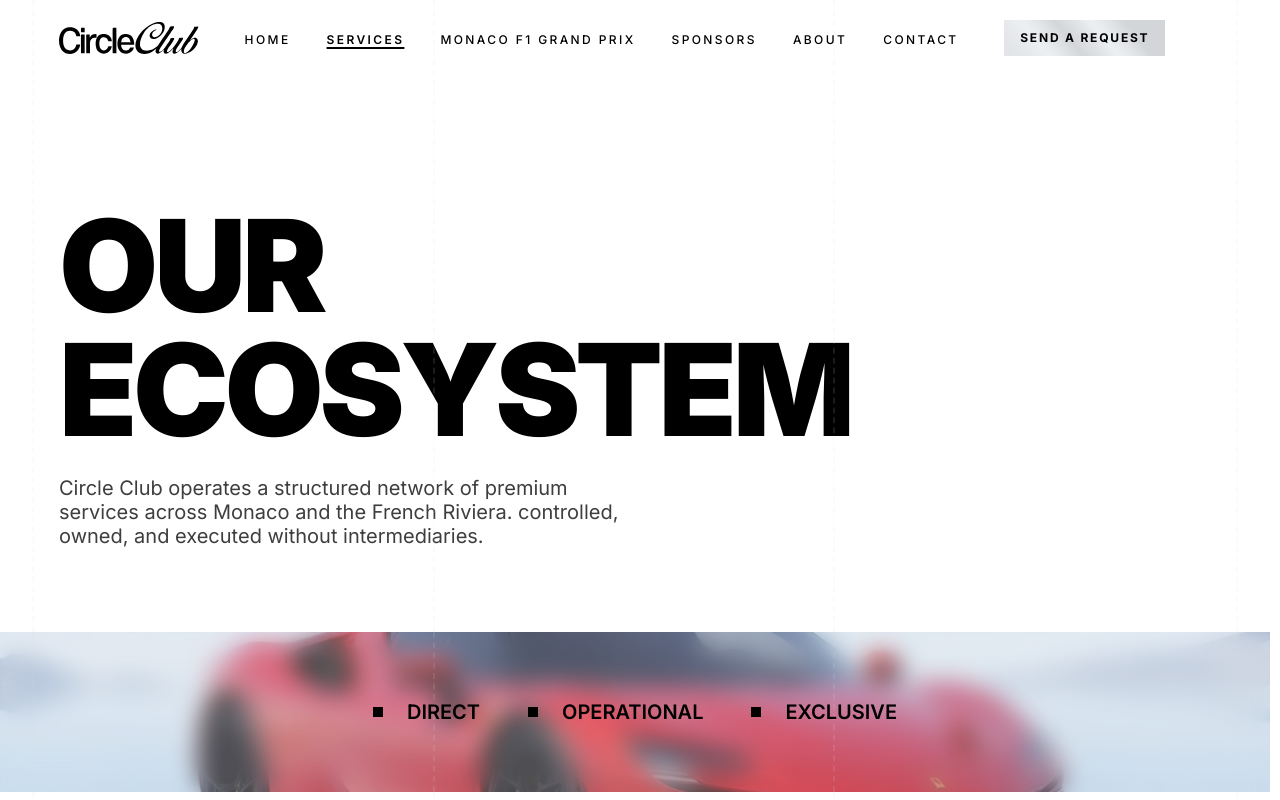
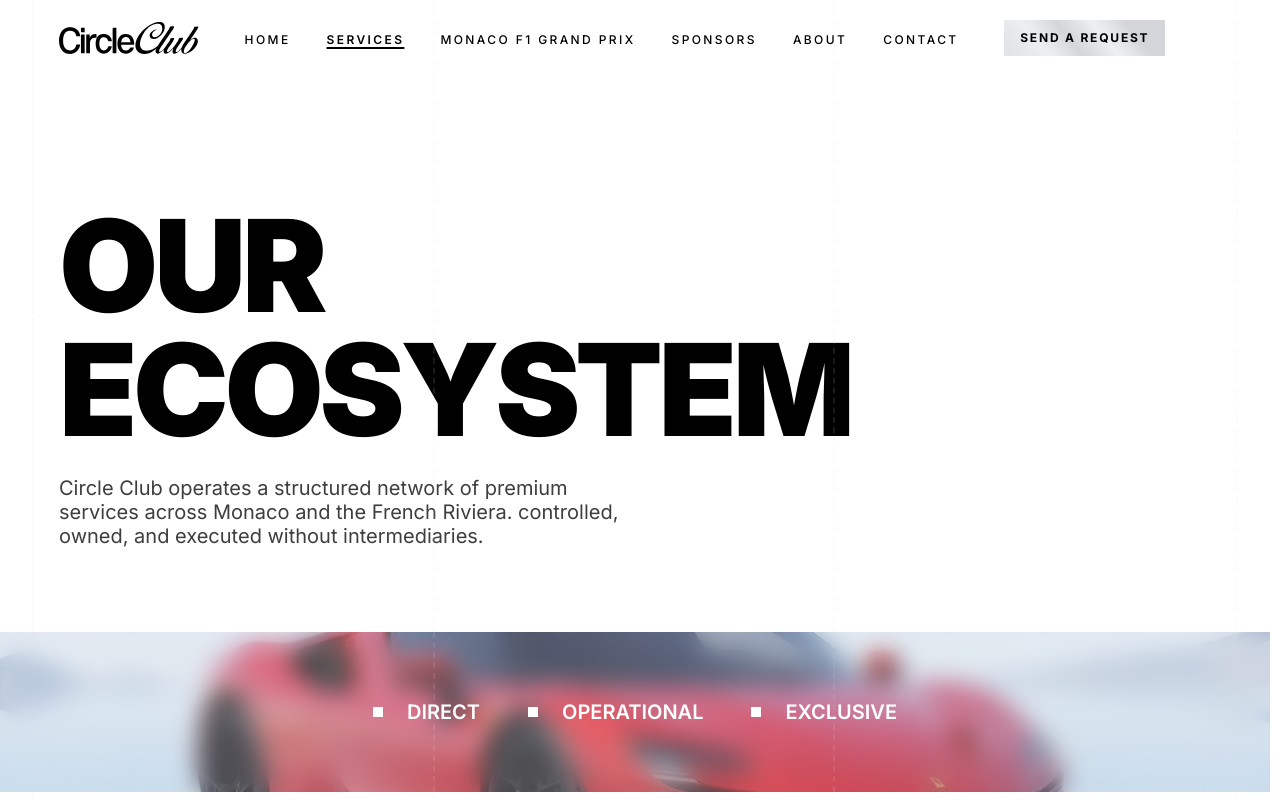
Before and after one commit to ping-media/circle-club, a Next.js app: page /services in a window 1280 px wide. Shown: the top 800 px of the page. Built offline with nearby package versions, Linux system fonts and the light colour scheme.

Commit message:
fix some spacing on home page sponser section

```diff
--- a/components/services/services-video.tsx
+++ b/components/services/services-video.tsx
@@ -19,7 +19,7 @@
 
       <div className="absolute z-50 inset-0 w-full h-full flex items-center justify-center gap-6 md:gap-12">
         {OPERATIONS.map((o) => (
-          <DotAndLabel label={o} key={o} />
+          <DotAndLabel label={o} key={o} isLight />
         ))}
       </div>
     </>
--- a/components/shared/DotAndLabel.tsx
+++ b/components/shared/DotAndLabel.tsx
@@ -3,16 +3,24 @@
 const DotAndLabel = ({
   label,
   className,
+  isLight = false,
 }: {
   label: string;
   className?: string;
+  isLight?: boolean;
 }) => {
   return (
     <div className="flex items-center gap-6">
-      <span className="w-2.5 h-2.5 2xl:w-4 2xl:h-4 bg-black"></span>
       <span
         className={cn(
-          "uppercase text-black font-semibold text-xs md:text-xl",
+          "w-2.5 h-2.5 2xl:w-4 2xl:h-4",
+          isLight ? "bg-white" : "bg-black",
+        )}
+      />
+      <span
+        className={cn(
+          "uppercase font-semibold text-xs md:text-xl",
+          isLight ? "text-white" : "text-black",
           className,
         )}
       >
--- a/components/sponsor/sponsor-section.tsx
+++ b/components/sponsor/sponsor-section.tsx
@@ -13,7 +13,7 @@
       <div className="order-2 lg:order-0 lg:col-span-6">
         <Container className="max-w-lg! px-6 lg:px-0">
           <motion.div
-            className="flex flex-col gap-3 lg:gap-8 py-11"
+            className="flex flex-col gap-6 lg:gap-8 py-11"
             initial={{ opacity: 0, x: -60 }}
             whileInView={{ opacity: 1, x: 0 }}
             viewport={{ once: true }}
@@ -28,7 +28,7 @@
               colorClassName="text-black"
             />
 
-            <div className="flex flex-col gap-2 lg:gap-6">
+            <div className="flex flex-col gap-6">
               <SectionTitle
                 title={
                   <>
```
